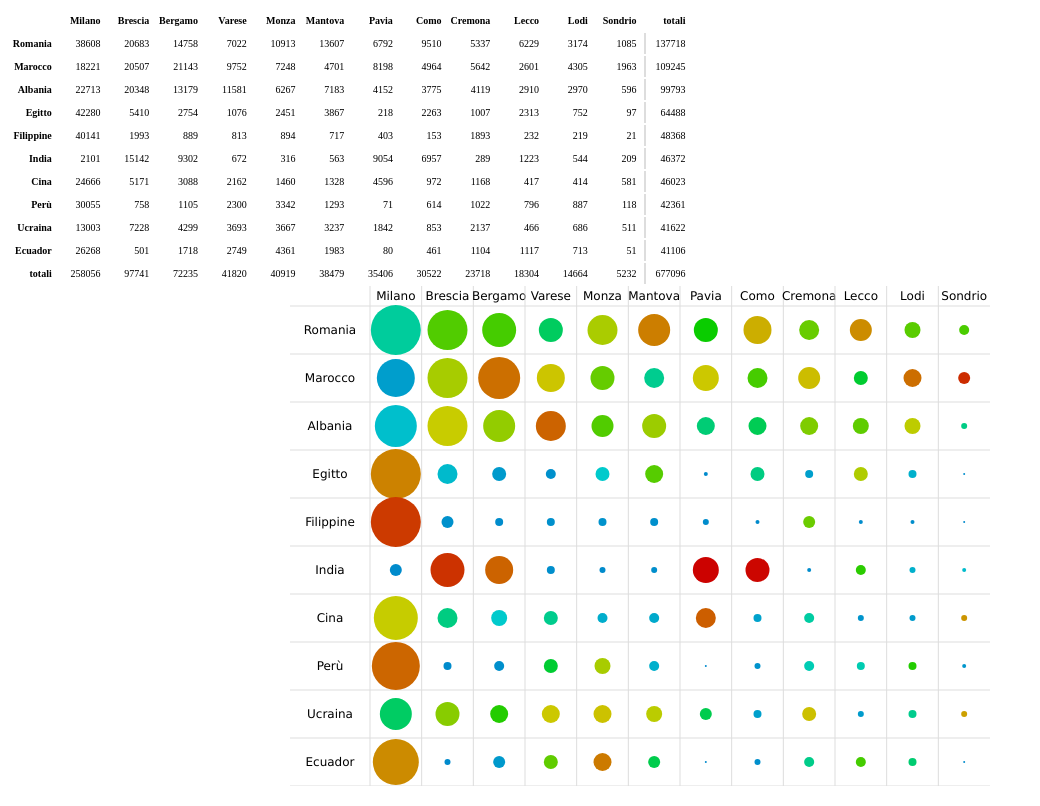
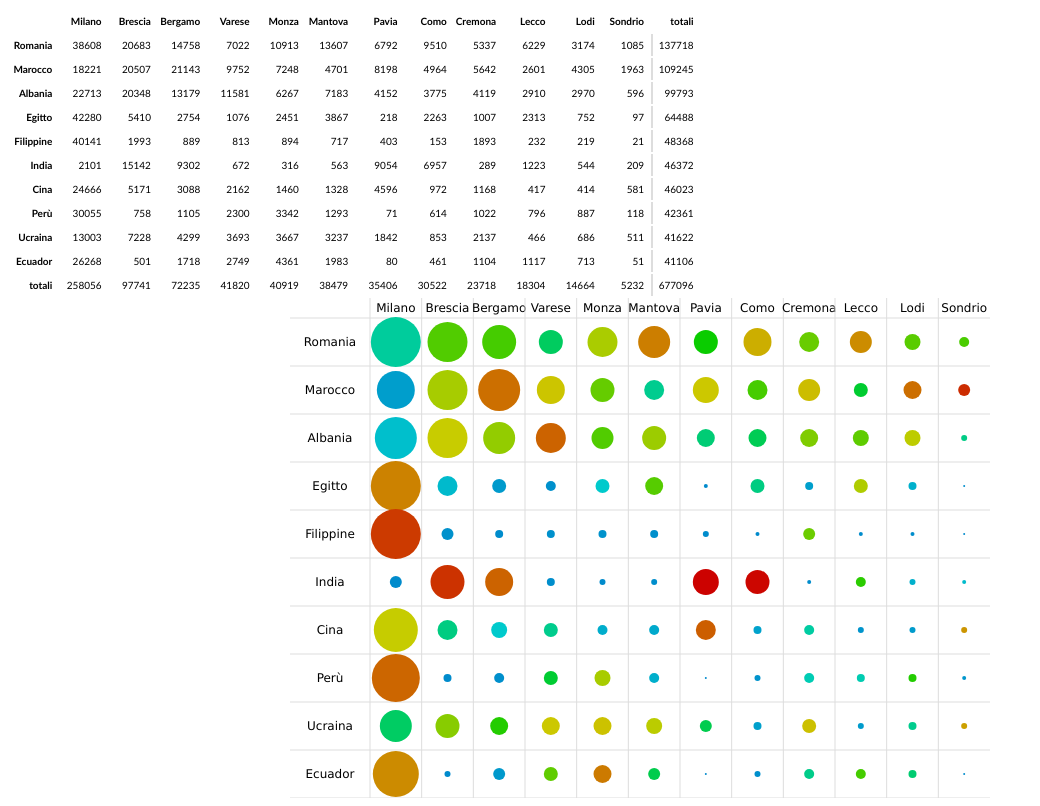
Before and after one commit to rinaldi6109/rinaldi6109.github.io.old, a plain HTML site: page two_way_table_heatmap.html in a window 1280 px wide. Shown: the whole page, without its empty margins (0-1040 px from the left). Drawn offline with Linux system fonts and the light colour scheme.

Commit message:
Update style.css

```diff
--- a/style.css
+++ b/style.css
@@ -2,4 +2,4 @@
 #for-chart tr:not(.tot) td.tot, #for-chart td.tot2 {border-left:2px solid #DDDDDD;}
 #for-chart tr.tot td.tot {border-top-width:2px;}
 #for-chart th {letter-spacing: 0px !important;width:7% !important}
-font-family:Calibri,Verdana,Sans Serif;
+html {font-family:Calibri,Verdana,Sans Serif;}
```
